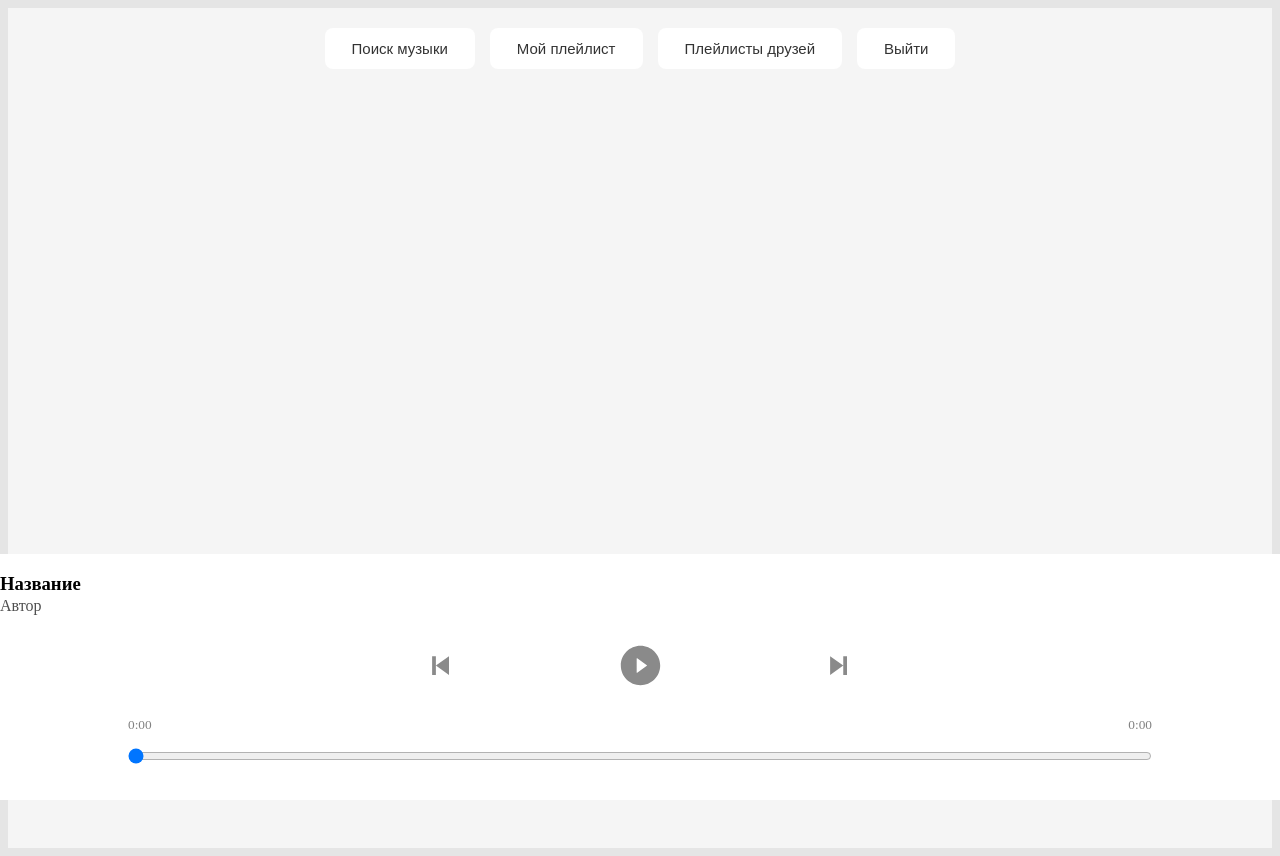
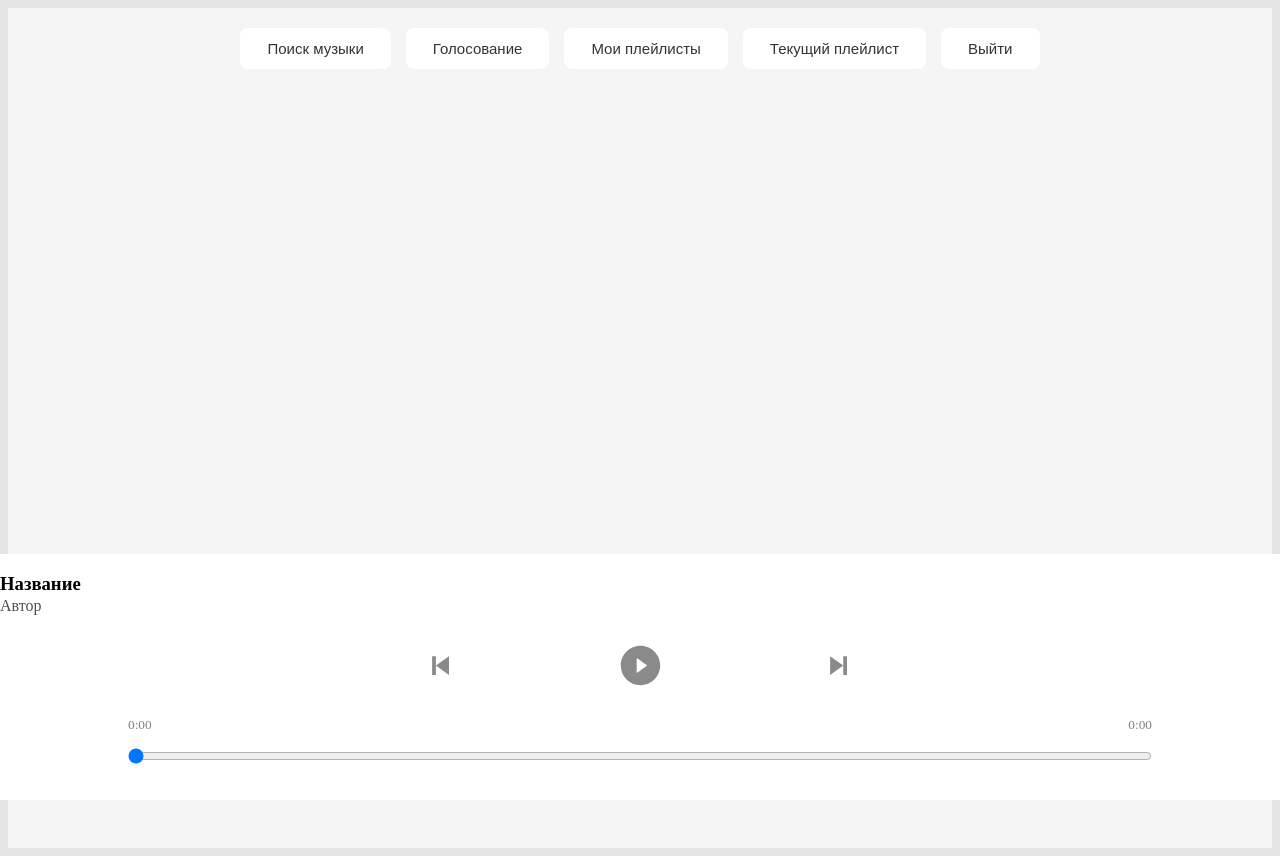
Before and after one commit to Promkaa/WebProject, a React (Create React App) app in the folder frontend/: page / in a window 1280 px wide. Built offline with nearby package versions, Linux system fonts and the light colour scheme.

Commit message:
modified:   frontend/src/App.js 	modified:   frontend/src/css/main.css 	modified:   frontend/src/pages/main.js

```diff
--- a/frontend/src/App.js
+++ b/frontend/src/App.js
@@ -1,5 +1,5 @@
 import React from 'react';
-import Login from './pages/login'
+// import Login from './pages/login'
 import './index'
 import './css/main.css'
 import MainStr from './pages/main';
--- a/frontend/src/css/main.css
+++ b/frontend/src/css/main.css
@@ -49,13 +49,13 @@
     transform: scale(1.1);
 }
 
-.friendPlaylist {
+.Playlist {
     border-color: #43e97b;
     color: #43e97b;
     transition: transform 500ms ease;
 }
 
-.friendPlaylist:hover {
+.Playlist:hover {
     background-color: #43e97b;
     color: white;
     transform: scale(1.1);
@@ -69,6 +69,18 @@
 
 .exit:hover {
     background-color: #fa709a;
+    color: white;
+    transform: scale(1.1);
+}
+
+.golosa{
+      border-color: #fa9c70;
+    color: #fa9c70;
+    transition: transform 500ms ease;
+}
+
+.golosa:hover {
+    background-color: #fa9c70;
     color: white;
     transform: scale(1.1);
 }
--- a/frontend/src/pages/main.js
+++ b/frontend/src/pages/main.js
@@ -5,8 +5,9 @@ class MainStr extends React.Component{
     render(){
         return(<div className="MainStr">
             <button className="searchMus">Поиск музыки</button>
-            <button className="MyPlaylist">Мой плейлист</button>
-            <button className="friendPlaylist">Плейлисты друзей</button>
+            <button className="golosa">Голосование</button>
+            <button className="MyPlaylist">Мои плейлисты</button>
+            <button className="Playlist">Текущий плейлист</button>
             <button className="exit">Выйти</button>
             <Pleer />
         </div>)
```
